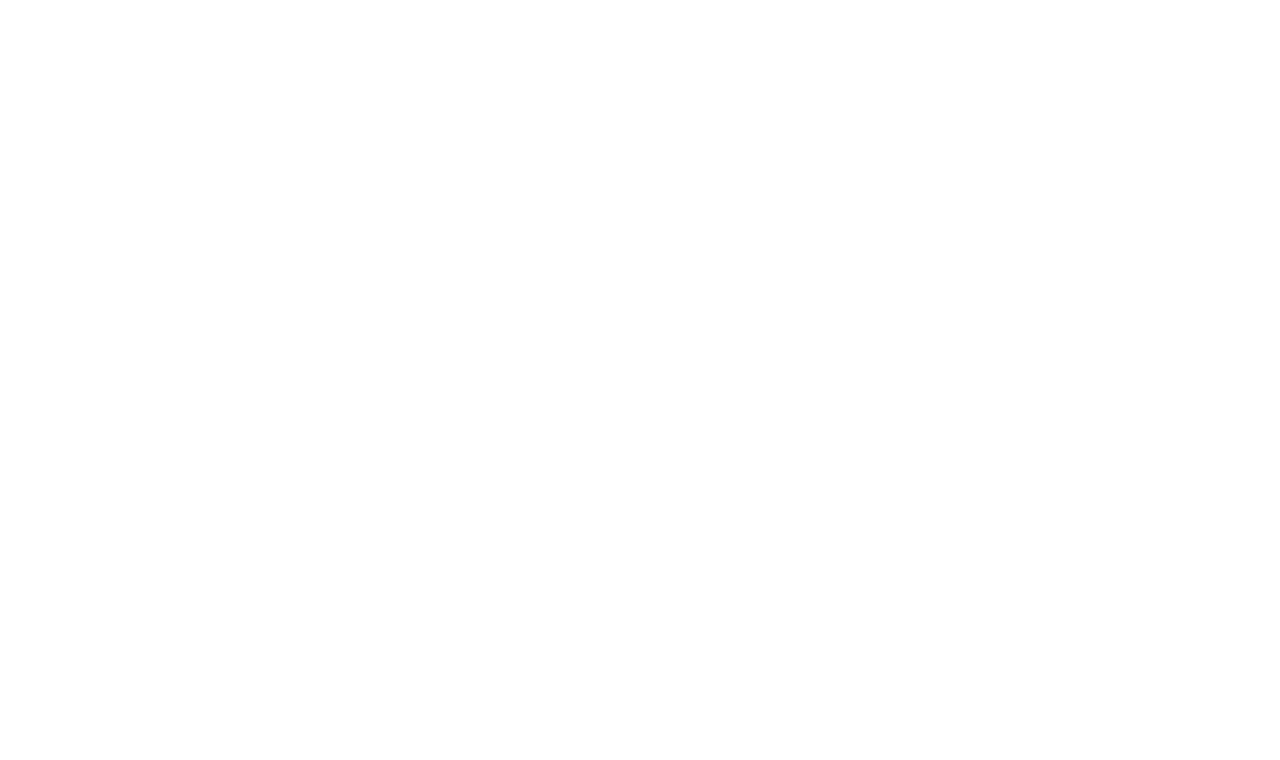
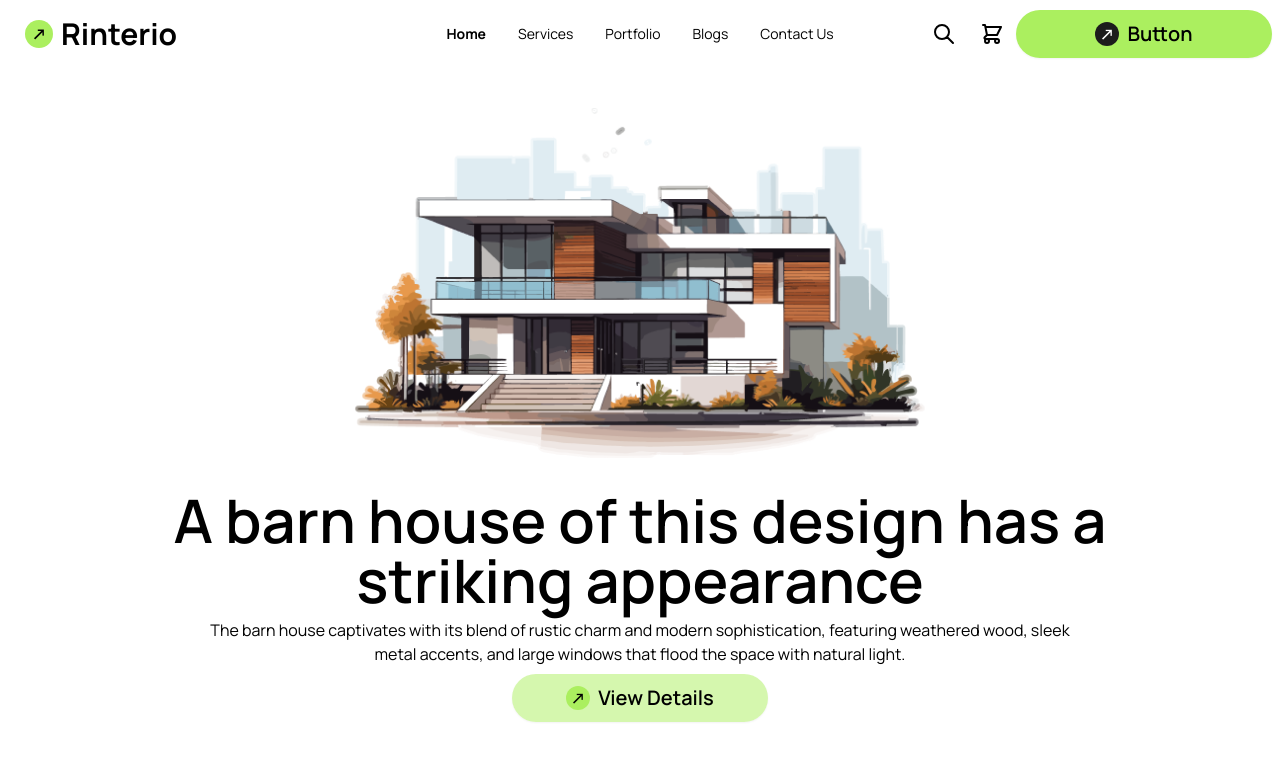
Before and after one commit to Jakaria425/assignment-3, a plain HTML site: page index.html in a window 1280 px wide. Drawn offline with nearby package versions, Linux system fonts and the light colour scheme.

Commit message:
add nav and banner

```diff
--- a/index.html
+++ b/index.html
@@ -1,15 +1,130 @@
 <!DOCTYPE html>
 <html lang="en">
+
 <head>
     <meta charset="UTF-8">
     <meta name="viewport" content="width=device-width, initial-scale=1.0">
     <title>assignment-3</title>
     <link href="https://cdn.jsdelivr.net/npm/daisyui@4.12.10/dist/full.min.css" rel="stylesheet" type="text/css" />
     <script src="https://cdn.tailwindcss.com"></script>
+    <!-- Font -->
+    <link rel="preconnect" href="https://fonts.googleapis.com">
+    <link rel="preconnect" href="https://fonts.gstatic.com" crossorigin>
+    <link href="https://fonts.googleapis.com/css2?family=Manrope:wght@200..800&display=swap" rel="stylesheet">
+    <style>
+        .font-manrope {
+            font-family: "Manrope", sans-serif;
+        }
+    </style>
+    <!-- custom color -->
+    <script>
+        tailwind.config = {
+          theme: {
+            extend: {
+              colors: {
+                'text-description': '#737373',
+              }
+            }
+          }
+        }
+      </script>
 </head>
-<body class="bg-white">
-    <header></header>
+
+<body class="font-manrope bg-white">
+    <header class="text-black max-w-7xl mx-auto">
+        <div class="navbar text-black">
+            <div class="navbar-start">
+
+                <a class="btn btn-ghost text-3xl font-bold">
+                    <div class="bg-[#ABEF5F] rounded-full  flex items-center w-7 h-7 justify-center">
+                        <span class=" text-lg text-black rotate-45">&#8593;</span>
+                    </div>
+                    Rinterio
+                </a>
+            </div>
+            <div class="navbar-center hidden lg:flex">
+                <ul class="menu menu-horizontal px-1">
+                    <li><a><span class="font-bold">Home</span></a></li>
+                    <li><a class="text-description">Services</a></li>
+                    <li><a>Portfolio</a></li>
+                    <li><a>Blogs</a></li>
+                    <li><a>Contact Us</a></li>
+                </ul>
+            </div>
+            <div class="navbar-end ">
+                <div class="hidden md:flex">
+                    <button class=" btn btn-ghost btn-circle ">
+                        <svg xmlns="http://www.w3.org/2000/svg" class="h-6 w-6" fill="none" viewBox="0 0 24 24"
+                            stroke="currentColor">
+                            <path stroke-linecap="round" stroke-linejoin="round" stroke-width="2"
+                                d="M21 21l-6-6m2-5a7 7 0 11-14 0 7 7 0 0114 0z" />
+                        </svg>
+                    </button>
+                    <div class="flex-none">
+                        <div class="dropdown">
+                            <div tabindex="0" role="button" class="btn btn-ghost btn-circle">
+                                <div class="indicator">
+                                    <svg xmlns="http://www.w3.org/2000/svg" class="h-6 w-6" fill="none"
+                                        viewBox="0 0 24 24" stroke="currentColor">
+                                        <path stroke-linecap="round" stroke-linejoin="round" stroke-width="2"
+                                            d="M3 3h2l.4 2M7 13h10l4-8H5.4M7 13L5.4 5M7 13l-2.293 2.293c-.63.63-.184 1.707.707 1.707H17m0 0a2 2 0 100 4 2 2 0 000-4zm-8 2a2 2 0 11-4 0 2 2 0 014 0z" />
+                                    </svg>
+                                </div>
+                            </div>
+                        </div>
+                    </div>
+                </div>
+                <div class="hidden md:flex">
+                    <a class="btn btn-circle btn-wide bg-[#ABEF5F] text-black border-none text-xl">
+                        <div class="bg-[#1C1C1C] rounded-full  flex items-center w-6 h-6 justify-center">
+                            <span class=" text-lg text-white rotate-45">&#8593;</span>
+                        </div> Button
+                    </a>
+                </div>
+
+                <div class="dropdown dropdown-end">
+                    <div tabindex="0" role="button" class="btn btn-ghost lg:hidden">
+                        <svg xmlns="http://www.w3.org/2000/svg" class="h-5 w-5" fill="none" viewBox="0 0 24 24"
+                            stroke="currentColor">
+                            <path stroke-linecap="round" stroke-linejoin="round" stroke-width="2"
+                                d="M4 6h16M4 12h8m-8 6h16" />
+                        </svg>
+                    </div>
+                    <ul tabindex="0"
+                        class="menu menu-sm dropdown-content bg-[#5050507c] rounded-box z-[1] mt-3 w-52 p-2 shadow">
+                        <li><a>Home</a></li>
+                        <li><a>Services</a></li>
+                        <li><a>Portfolio</a></li>
+                        <li><a>Blogs</a></li>
+                        <li><a>Contact Us</a></li>
+                    </ul>
+                </div>
+            </div>
+        </div>
+        <div class="card ">
+            <figure class="px-10 pt-10">
+              <img
+                src="assets/banner.png"
+                alt="Shoes"
+                class="rounded-xl" />
+            </figure>
+            <div class="card-body items-center text-center">
+              <h2 class="card-title text-6xl max-w-5xl">A barn house of this design has a striking appearance</h2>
+              <p class="max-w-4xl">The barn house captivates with its blend of rustic charm and modern sophistication,
+                featuring weathered wood, sleek metal accents, and large windows that flood
+                the space with natural light.</p>
+              <div class="card-actions">
+                <a class="btn btn-circle btn-wide bg-[#ABEF5F80] text-black border-none text-xl">
+                    <div class="bg-[#ABEF5F] rounded-full  flex items-center w-6 h-6 justify-center">
+                        <span class=" text-lg text-black rotate-45">&#8593;</span>
+                    </div> View Details
+                </a>
+              </div>
+            </div>
+          </div>
+    </header>
     <main></main>
     <footer></footer>
 </body>
+
 </html>
```
